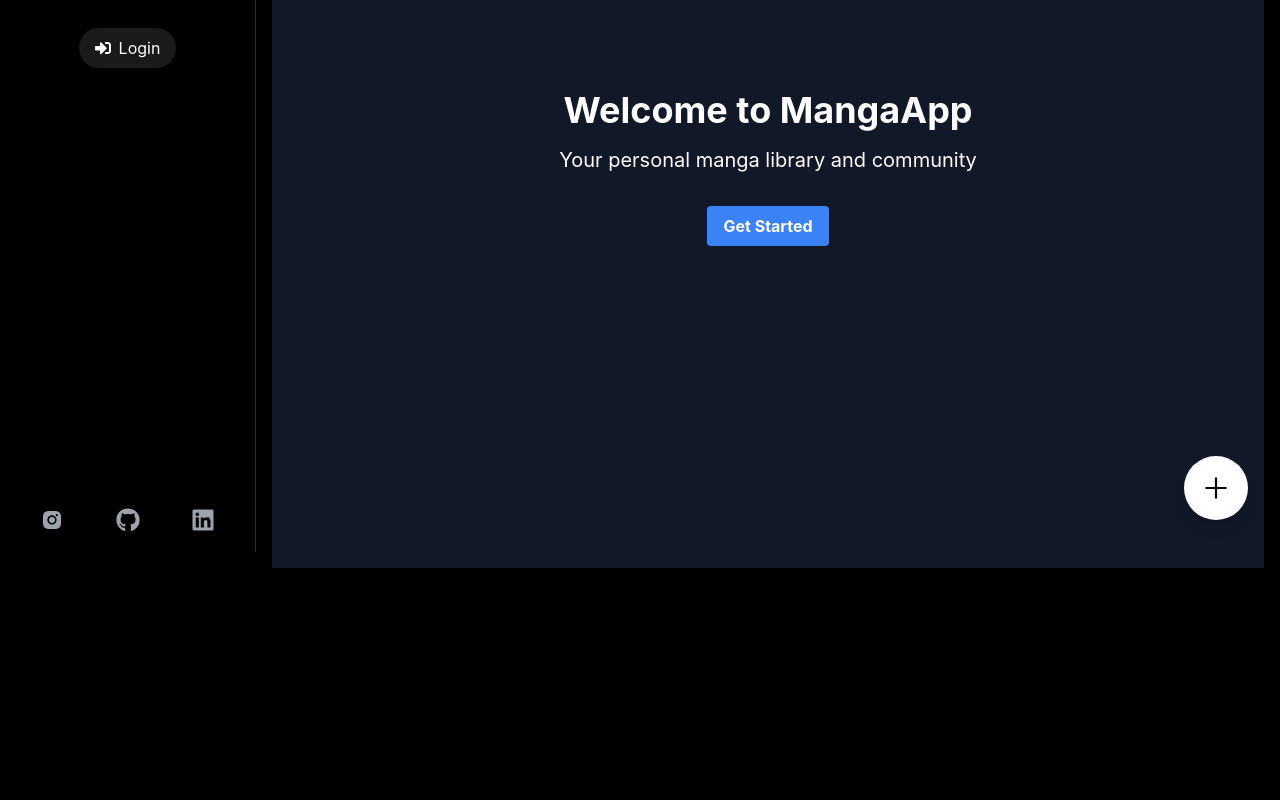
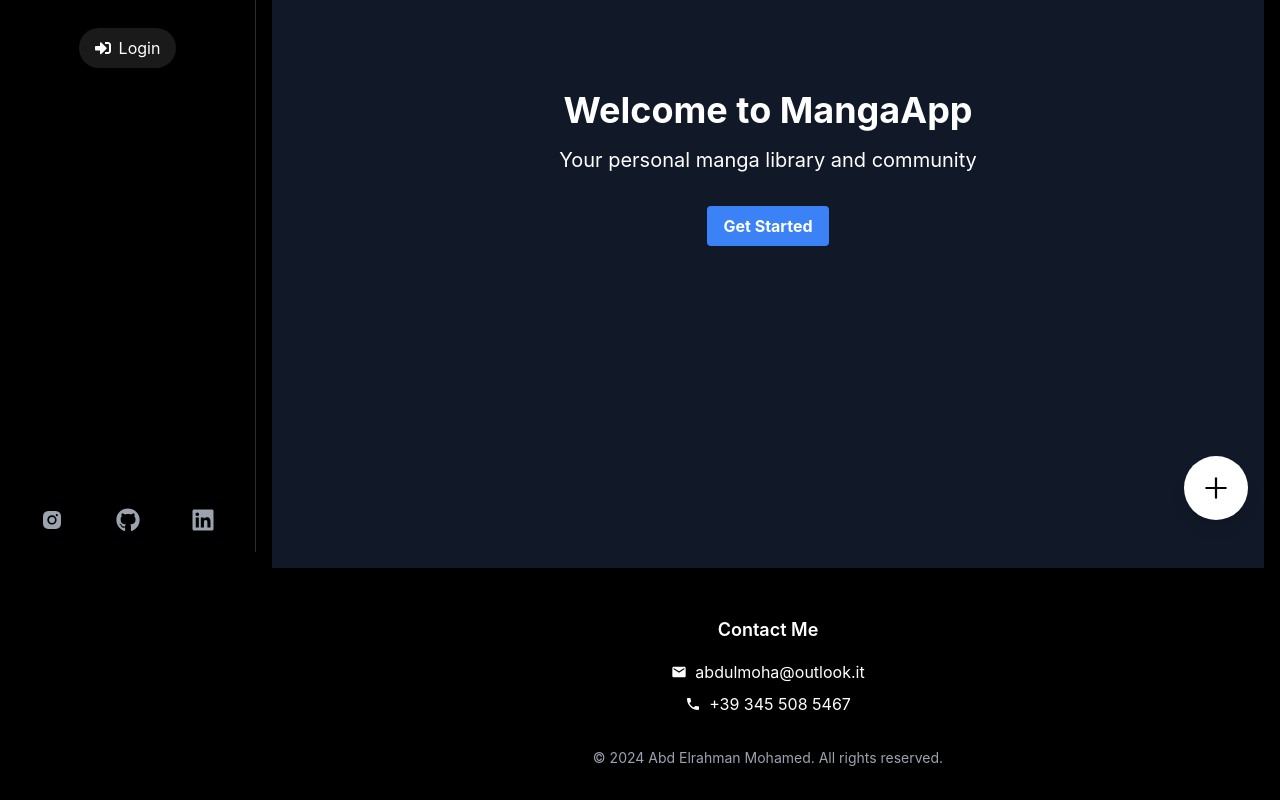
Before and after one commit to MoriFGC/Mangaist-main, a React (Vite) app in the folder FrontEnd/: page / in a window 1280 px wide. Shown: the part 248-1048 px from the top of the page. Before the commit the page ends 832 px from the top, so only its background shows below. Built offline with nearby package versions, Linux system fonts and the light colour scheme.

Commit message:
creato footer

```diff
--- /dev/null
+++ b/FrontEnd/src/components/Nav&Footer/Footer.jsx
@@ -0,0 +1,34 @@
+import React from 'react';
+import { MdEmail, MdPhone } from 'react-icons/md';
+
+const Footer = () => {
+  return (
+    <footer className="bg-black text-white py-8 mt-auto">
+      <div className="container mx-auto px-4">
+        <div className="flex flex-col items-center">
+          {/* Sezione Contact Me */}
+          <div className="text-center">
+            <h4 className="text-lg font-semibold mb-4">Contact Me</h4>
+            <div className="flex flex-col space-y-2">
+              <a href="mailto:abdulmoha@outlook.it" className="flex items-center justify-center hover:text-blue-500 transition-colors">
+                <MdEmail className="mr-2" />
+                abdulmoha@outlook.it
+              </a>
+              <a href="tel:+393455085467" className="flex items-center justify-center hover:text-blue-500 transition-colors">
+                <MdPhone className="mr-2" />
+                +39 345 508 5467
+              </a>
+            </div>
+          </div>
+
+          {/* Copyright */}
+          <div className="text-center mt-8 text-sm text-gray-400">
+            © {new Date().getFullYear()} Abd Elrahman Mohamed. All rights reserved.
+          </div>
+        </div>
+      </div>
+    </footer>
+  );
+};
+
+export default Footer;
--- a/FrontEnd/src/components/Nav&Footer/Nav.jsx
+++ b/FrontEnd/src/components/Nav&Footer/Nav.jsx
@@ -12,6 +12,7 @@
 import Sidebar from "./Sidebar";
 import MobileNav from "./MobileNav";
 import BottomNav from "./BottomNav";
+import Footer from "./Footer";
 
 export default function Nav({ children }) {
   const { user: auth0User, isAuthenticated, logout } = useAuth0();
@@ -91,7 +92,8 @@
   ];
 
   return (
-    <div className="flex flex-col md:flex-row">
+    <div className="flex flex-col min-h-screen">
+      <div className="flex flex-col md:flex-row flex-grow">
         {/* Sidebar (visibile da 810px in su) */}
         <div className="hidden md:block w-64 fixed h-full">
           <Sidebar
@@ -103,7 +105,7 @@
         </div>
 
         {/* Contenitore principale */}
-      <div className="flex-1 md:ml-64">
+        <div className="flex-1 md:ml-64 flex flex-col">
           {/* Navigazione mobile (visibile fino a 809px) */}
           <div className="md:hidden">
             <MobileNav
@@ -115,10 +117,16 @@
           </div>
 
           {/* Outlet per il contenuto delle pagine */}
-        <main className="p-4 pb-24 md:pb-4">{typeof children === 'function' ? children({ updateUserData }) : children}</main>
+          <main className="flex-grow p-4 pb-24 md:pb-4">
+            {typeof children === 'function' ? children({ updateUserData }) : children}
+          </main>
 
           {/* Aggiungiamo BottomNav qui */}
           <BottomNav userData={userData || auth0User} userManga={userManga} onNewContentCreated={refreshUserData} />
+
+          {/* Footer */}
+          <Footer />
+        </div>
       </div>
     </div>
   );
```
Lines whose indentation alone changed are shown as unchanged.
